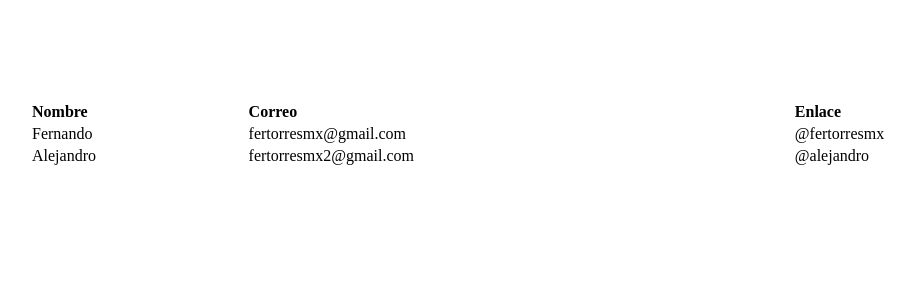
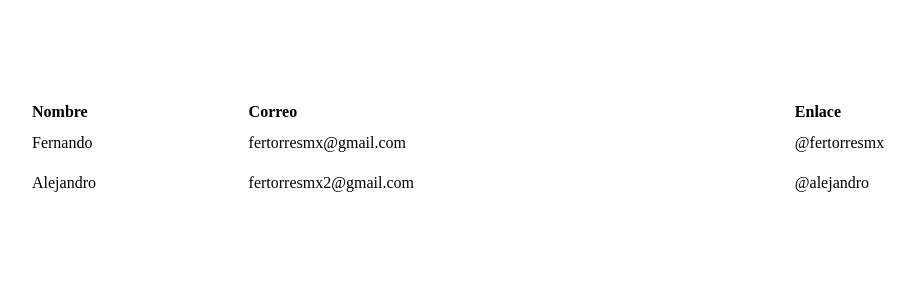
Before and after one commit to FernandoTorresL/Curso_Redux_por_Bedu, a React (Create React App) app: page / in a window 1280 px wide. Shown: the top 300 px of the page, without its empty margins (79-994 px from the left). Built offline with nearby package versions, Linux system fonts and the light colour scheme.

Commit message:
Add first function using React

```diff
--- a/src/components/App.js
+++ b/src/components/App.js
@@ -1,9 +1,23 @@
 import React from "react";
 
 const App = () => {
+
+  const ponerFilas = () => [
+    <tr>
+      <td>Fernando</td>
+      <td>fertorresmx@gmail.com</td>
+      <td>@fertorresmx</td>
+    </tr>,
+    <tr>
+      <td>Alejandro</td>
+      <td>fertorresmx2@gmail.com</td>
+      <td>@alejandro</td>
+    </tr>
+  ];
+
   return (
-		<div className='margen'>
-			<table className='tabla'>
+		<div className = 'margen'>
+			<table className = 'tabla'>
         <thead>
           <tr>
             <th>Nombre</th>
@@ -12,16 +26,7 @@ const App = () => {
           </tr>
         </thead>
         <tbody>
-          <tr>
-            <td>Fernando</td>
-            <td>fertorresmx@gmail.com</td>
-            <td>@fertorresmx</td>
-          </tr>
-          <tr>
-            <td>Alejandro</td>
-            <td>fertorresmx2@gmail.com</td>
-            <td>@alejandro</td>
-          </tr>
+          { ponerFilas() }
         </tbody>
       </table>
     </div>
--- a/src/index.css
+++ b/src/index.css
@@ -6,3 +6,8 @@
   width: 100%;
   text-align: left;
 }
+
+.tabla td {
+  padding-top: 10px;
+  padding-bottom: 10px;
+}
```
